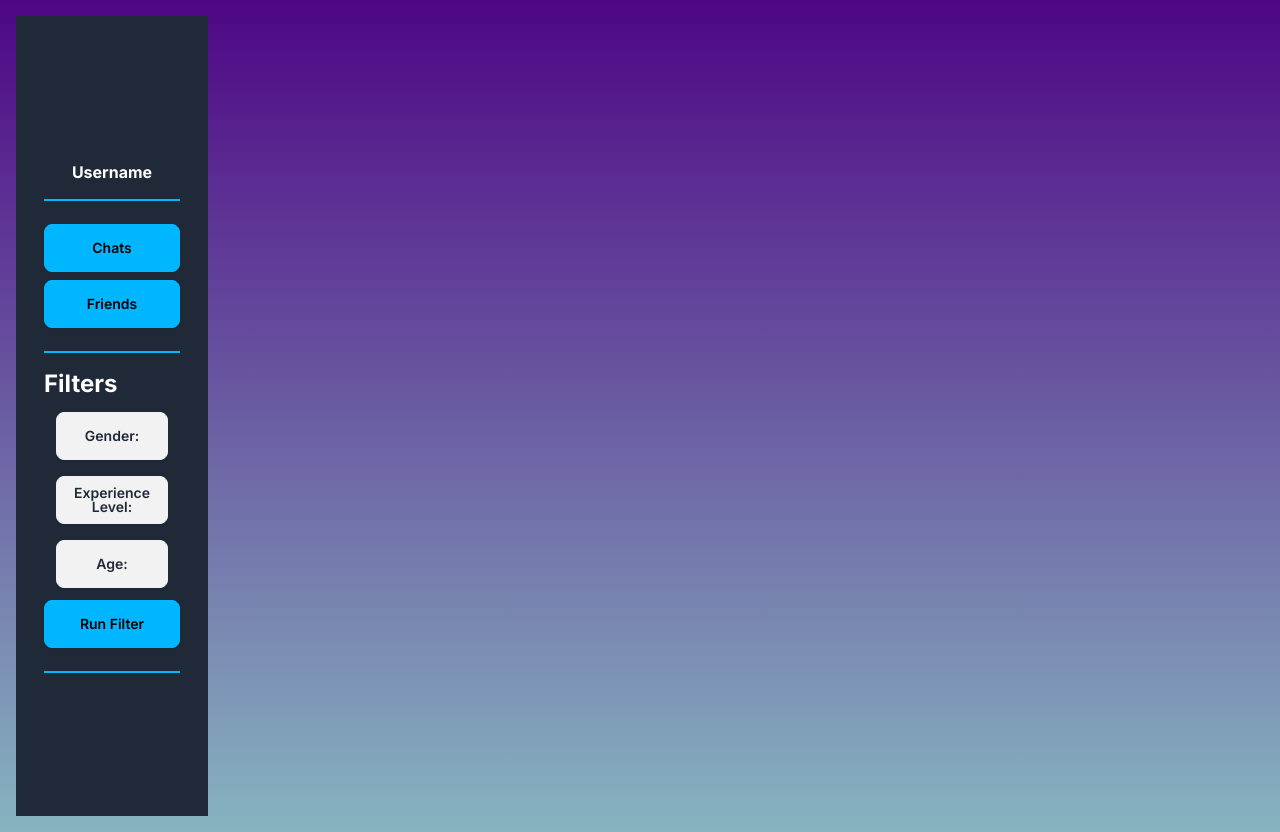
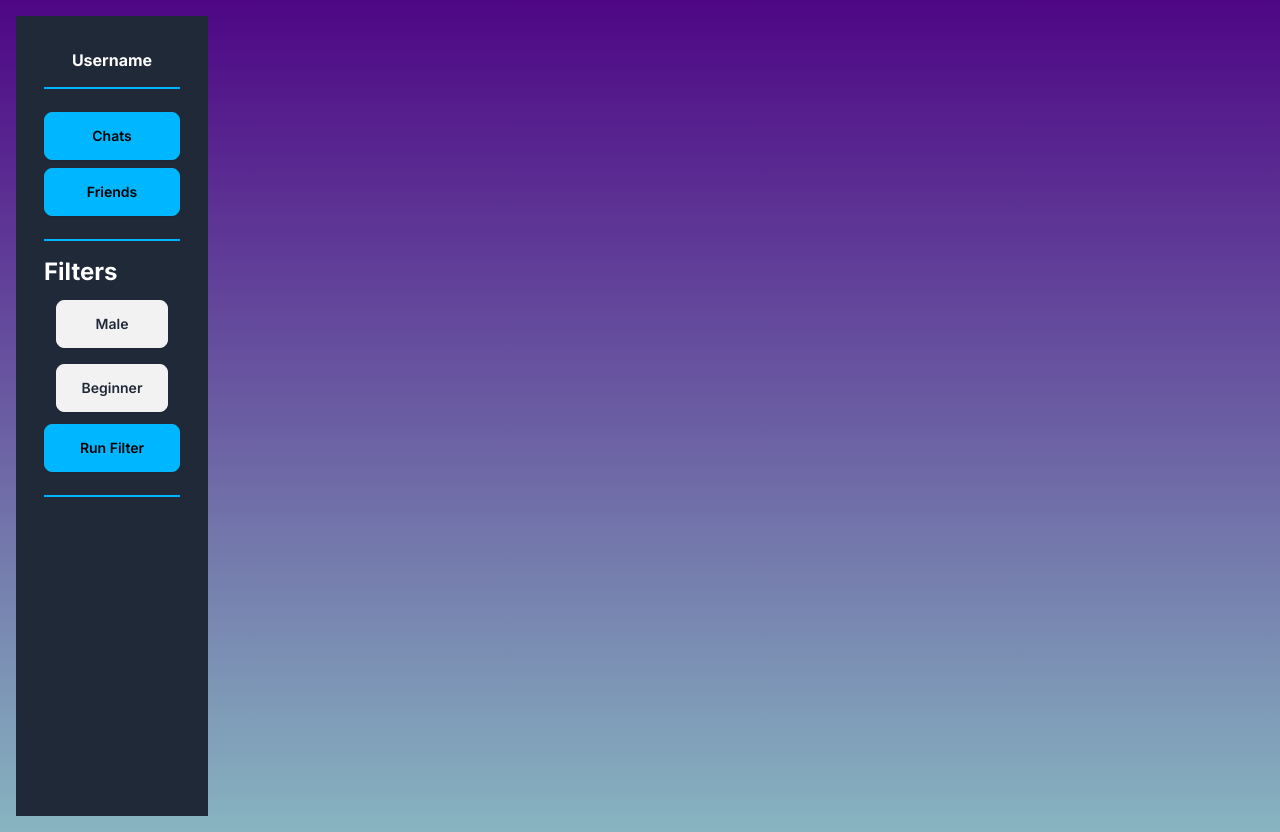
Before and after one commit to caiodasilva2005/Ludis, a Next.js app: page / in a window 1280 px wide. Built offline with nearby package versions, Linux system fonts and the light colour scheme.

Commit message:
Added colors to filters

```diff
--- a/app/components/SideBar.tsx
+++ b/app/components/SideBar.tsx
@@ -11,20 +11,28 @@ type Filter = {
 };
 
 const SideBar = () => {
-  const [selectedGender, setSelectedGender] = useState<string>("");
-  const [selectedExperienceLevel, setSelectedExperienceLevel] = useState("");
+  const [selectedGender, setSelectedGender] = useState<string>("Male");
+  const [selectedExperienceLevel, setSelectedExperienceLevel] =
+    useState("Beginner");
 
   const [filter, setFilter] = useState({
-    gender: "",
-    experienceLevel: "",
+    gender: "Male",
+    experienceLevel: "Beginner",
   });
+
+  const [genderButtonState, setGenderButtonState] =
+    useState<string>("m-1 w-28 btn");
+  const [expLButtonState, setExpLButtonState] =
+    useState<string>("m-1 w-28 btn");
 
   const updateGender = (gender: string) => {
     setSelectedGender(gender);
+    setGenderButtonState("m-1 w-28 btn");
   };
 
   const updateExperienceLevel = (experienceLevel: string) => {
     setSelectedExperienceLevel(experienceLevel);
+    setExpLButtonState("m-1 w-28 btn");
   };
 
   const handleFilter = () => {
@@ -32,15 +40,13 @@ const SideBar = () => {
       gender: selectedGender,
       experienceLevel: selectedExperienceLevel,
     });
+
+    setGenderButtonState("m-1 w-28 btn bg-green-600");
+    setExpLButtonState("m-1 w-28 btn bg-green-600");
   };
 
-  useEffect(() => {
-    console.log(filter.gender);
-    console.log(filter.experienceLevel);
-  });
-
   return (
-    <div className="h-screen w-48 bg-gray-800 text-white p-4 flex justify-center items-center">
+    <div className="h-screen w-48 bg-gray-800 text-white p-4 flex justify-center">
       <Stack className="mt-4" spacing={1}>
         <div className="font-bold flex justify-center">Username</div>
         <div className="divider divider-info" />
@@ -60,7 +66,7 @@ const SideBar = () => {
 
         <ul className="px-2">
           <details className="dropdown">
-            <summary className="m-1 btn w-28">Gender:</summary>
+            <summary className={genderButtonState}>{selectedGender}</summary>
             <ul className="p-2 text-black shadow menu dropdown-content z-[1] bg-base-100 rounded-box w-52">
               <li>
                 <a onClick={() => updateGender("Male")}>Male</a>
@@ -76,7 +82,9 @@ const SideBar = () => {
         </ul>
         <ul className="px-2">
           <details className="dropdown">
-            <summary className="m-1 btn w-28">Experience Level:</summary>
+            <summary className={expLButtonState}>
+              {selectedExperienceLevel}
+            </summary>
             <ul className="p-2 text-black shadow menu dropdown-content z-[1] bg-base-100 rounded-box w-52">
               <li>
                 <a onClick={() => updateExperienceLevel("Beginner")}>
@@ -99,25 +107,7 @@ const SideBar = () => {
             </ul>
           </details>
         </ul>
-        <ul className="px-2">
-          <details className="dropdown">
-            <summary className="m-1 btn w-28">Age: {}</summary>
-            <ul className="p-2 text-black shadow menu dropdown-content z-[1] bg-base-100 rounded-box w-52">
-              <li>
-                <a>Teen</a>
-              </li>
-              <li>
-                <a>Young Adult</a>
-              </li>
-              <li>
-                <a>Adult</a>
-              </li>
-              <li>
-                <a>Elderly</a>
-              </li>
-            </ul>
-          </details>
-        </ul>
+
         <a role="button" className="btn btn-info" onClick={handleFilter}>
           Run Filter
         </a>
```
